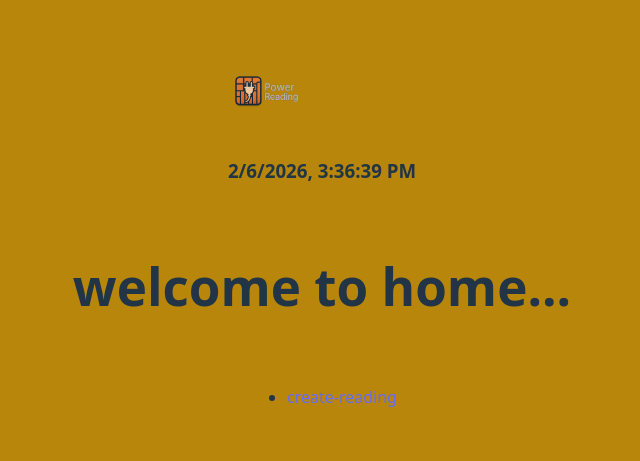
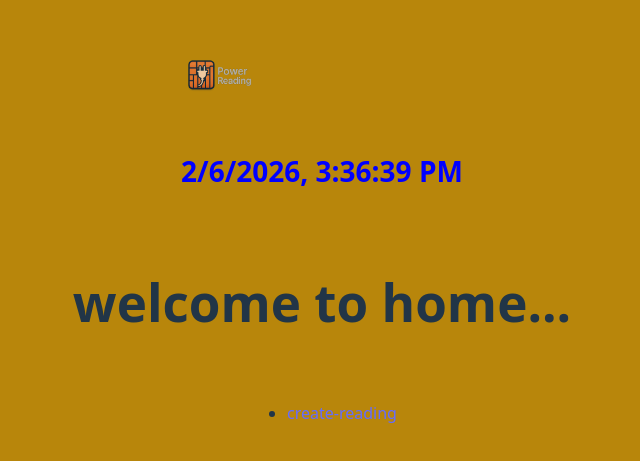
Before and after one commit to helloYash112/swastika-ui, a React (Vite) app in the folder PowerReading-UI/: page / in a window 1280 px wide. Shown: the part 159-620 px from the top of the page, without its empty margins (318-958 px from the left). Built offline with nearby package versions, Linux system fonts and the light colour scheme.

Commit message:
just checking server is updationg or not

```diff
--- a/PowerReading-UI/src/components/DateAndTime.jsx
+++ b/PowerReading-UI/src/components/DateAndTime.jsx
@@ -24,7 +24,7 @@ function DateAndTime() {
 
     return (
         <span>
-            <h3>{dateAndTime}</h3>
+            <h3 style={{ color: "blue", fontSize: "28px" }}>{dateAndTime}</h3>
         </span>
     );
 }
```
